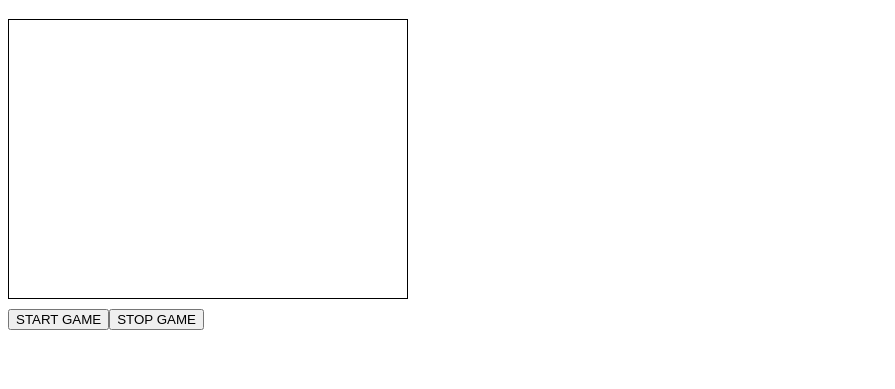
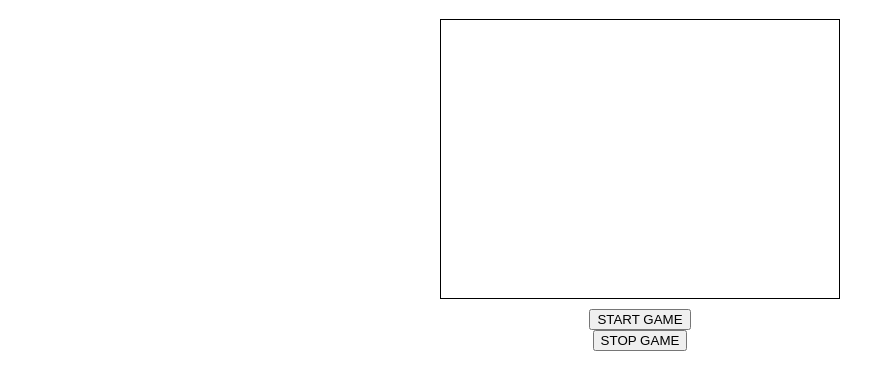
Before and after one commit to InnaIazovskaia/202201-W2CHWE-inna-iazovskaia, a website: page index.html in a window 1280 px wide. Shown: the part 61-450 px from the top of the page, without its empty margins (0-895 px from the left). Drawn offline with Linux system fonts and the light colour scheme.

Commit message:
added styles for game

```diff
--- a/style/style.css
+++ b/style/style.css
@@ -12,3 +12,9 @@
   border: solid 1px #000000;
   margin-bottom: 10px;
 }
+
+.game {
+  display: flex;
+  flex-direction: column;
+  align-items: center;
+}
```
